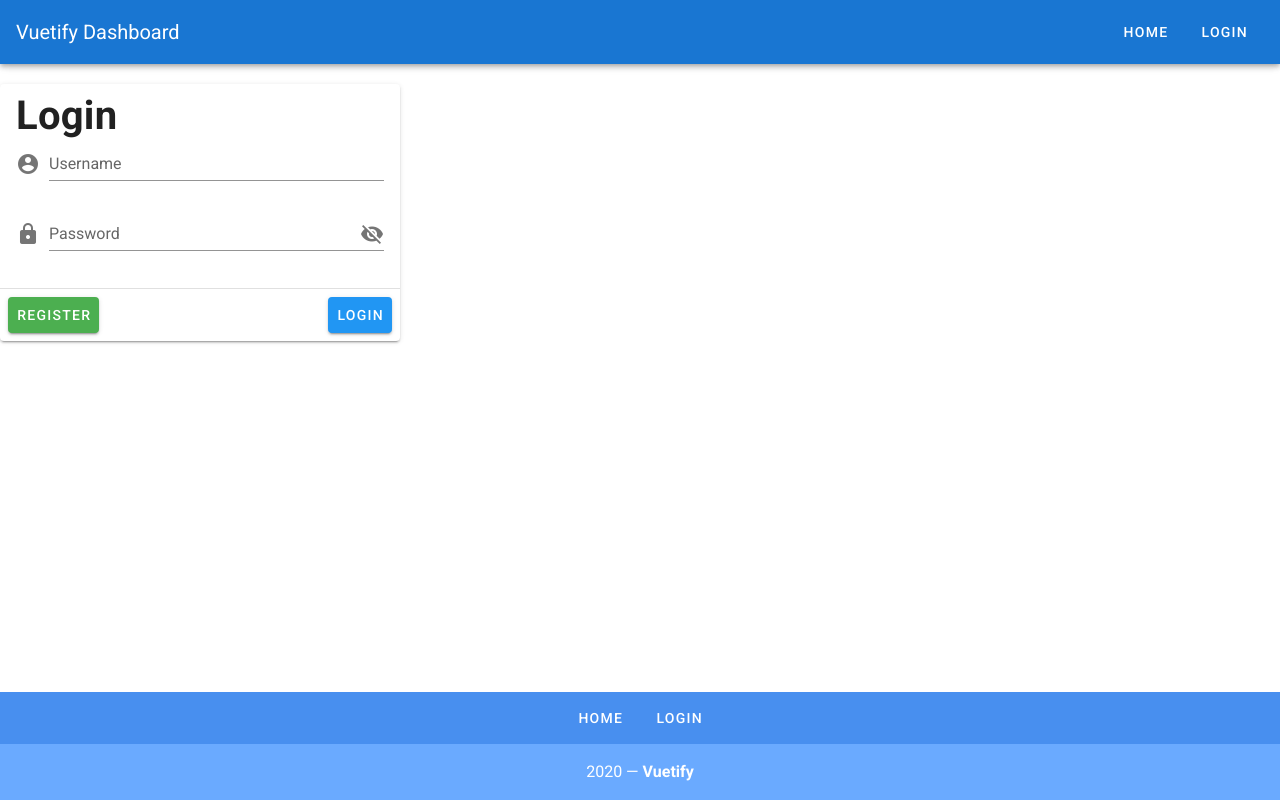
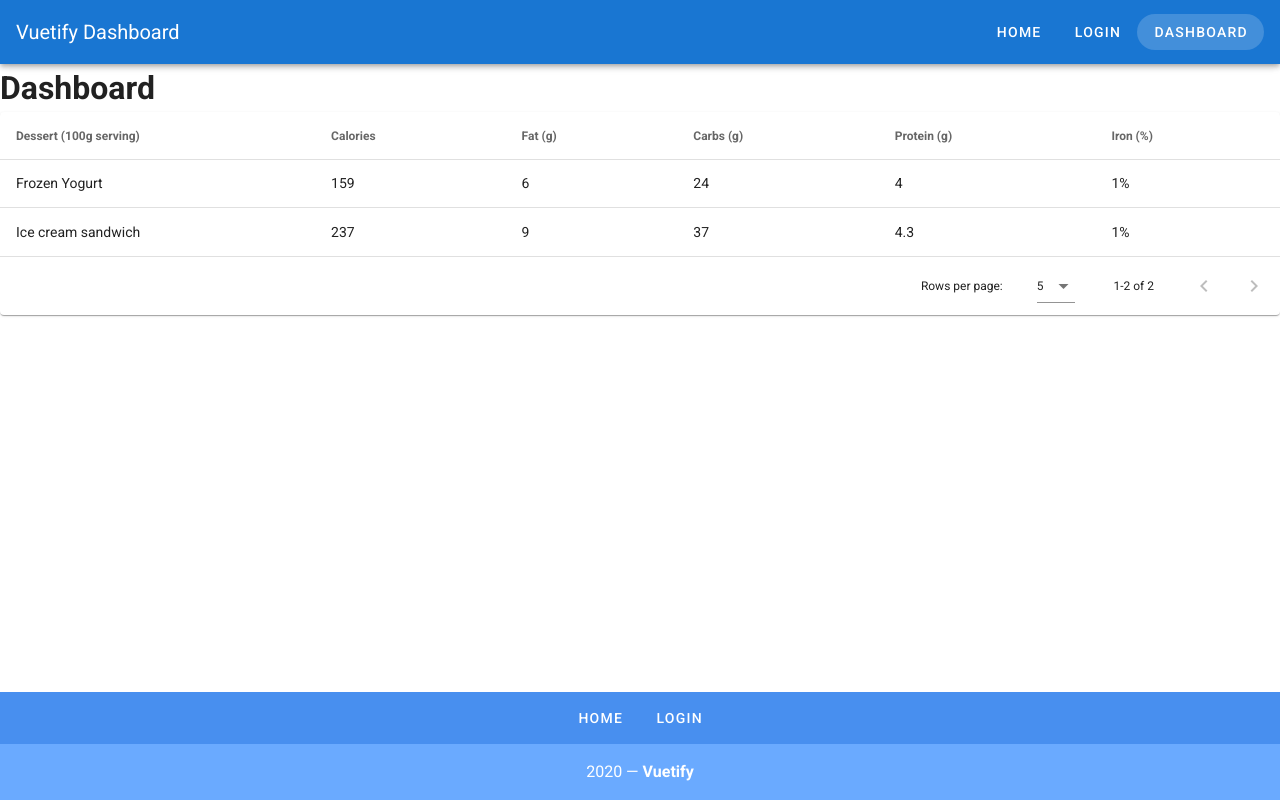
Before and after one commit to khepf/pttracker, a Vue app: page /dashboard in a window 1280 px wide. Built offline with nearby package versions, Linux system fonts and the light colour scheme.

Commit message:
dashboard page

```diff
--- a/src/App.vue
+++ b/src/App.vue
@@ -3,7 +3,7 @@
     <the-navbar />
 
     <v-content>
-      <login-card />
+      <router-view></router-view>
     </v-content>
     <the-footer />
   </v-app>
@@ -20,7 +20,6 @@
   name: "App",
   components: {
     TheNavbar,
-    LoginCard,
     TheFooter
   },
 
--- a/src/components/TheNavbar.vue
+++ b/src/components/TheNavbar.vue
@@ -2,8 +2,14 @@
   <v-app-bar app color="primary" dark>
     <v-toolbar-title>Vuetify Dashboard</v-toolbar-title>
     <v-spacer></v-spacer>
-    <v-btn text rounded>Home</v-btn>
-    <v-btn text rounded>Login</v-btn>
+    <v-btn
+      v-for="link in links"
+      :key="`${link.label}-header-link`"
+      text
+      rounded
+      :to="link.url"
+      >{{ link.label }}</v-btn
+    >
   </v-app-bar>
 </template>
 
@@ -11,6 +17,24 @@
 import Vue from "vue";
 
 export default Vue.extend({
-  name: "TheNavbar"
+  name: "TheNavbar",
+  data() {
+    return {
+      links: [
+        {
+          label: "Home",
+          url: "/"
+        },
+        {
+          label: "Login",
+          url: "/login"
+        },
+        {
+          label: "Dashboard",
+          url: "/dashboard"
+        }
+      ]
+    };
+  }
 });
 </script>
--- a/src/router/index.ts
+++ b/src/router/index.ts
@@ -13,11 +13,17 @@
   {
     path: "/about",
     name: "about",
-    // route level code-splitting
-    // this generates a separate chunk (about.[hash].js) for this route
-    // which is lazy-loaded when the route is visited.
-    component: () =>
-      import(/* webpackChunkName: "about" */ "../views/About.vue")
+    component: () => import(/* webpackChunkName: "about" */ "@/views/About.vue")
+  },
+  {
+    path: "/login",
+    name: "login",
+    component: () => import("@/views/LoginCard.vue")
+  },
+  {
+    path: "/dashboard",
+    name: "dashboard",
+    component: () => import("@/views/Dashboard.vue")
   }
 ];
 
--- /dev/null
+++ b/src/views/Dashboard.vue
@@ -0,0 +1,83 @@
+<template>
+  <div>
+    <h1>Dashboard</h1>
+    <v-data-table
+      :headers="headers"
+      :items="desserts"
+      :items-per-page="5"
+      class="elevation-1"
+      @click:row="selectRow"
+    ></v-data-table>
+    <v-snackbar v-model="snackbar">
+      You have selected {{ currentItem }}
+      <v-btn color="pink" text @click="snackbar = false">
+        Close
+      </v-btn>
+    </v-snackbar>
+  </div>
+</template>
+
+<script lang="ts">
+import Vue from "vue";
+
+interface DashBoardEvent {
+  name: string;
+  calories: number;
+  fat: number;
+  carbs: number;
+  protein: number;
+  iron: string;
+}
+
+const DashboardPage = Vue.extend({
+  name: "DashboardPage",
+  data() {
+    return {
+      currentItem: "",
+      snackbar: false,
+      headers: [
+        {
+          text: "Dessert (100g serving)",
+          align: "left",
+          sortable: false,
+          value: "name"
+        },
+        { text: "Calories", value: "calories" },
+        { text: "Fat (g)", value: "fat" },
+        { text: "Carbs (g)", value: "carbs" },
+        { text: "Protein (g)", value: "protein" },
+        { text: "Iron (%)", value: "iron" }
+      ],
+      desserts: [
+        {
+          name: "Frozen Yogurt",
+          calories: 159,
+          fat: 6.0,
+          carbs: 24,
+          protein: 4.0,
+          iron: "1%"
+        },
+        {
+          name: "Ice cream sandwich",
+          calories: 237,
+          fat: 9.0,
+          carbs: 37,
+          protein: 4.3,
+          iron: "1%"
+        }
+        // The rest of the data was removed
+        // to shorten the length of the code sample
+        // in this article
+      ]
+    };
+  },
+  methods: {
+    selectRow(event: DashBoardEvent) {
+      this.snackbar = true;
+      this.currentItem = event.name;
+    }
+  }
+});
+
+export default DashboardPage;
+</script>
--- a/src/views/Home.vue
+++ b/src/views/Home.vue
@@ -1,7 +1,6 @@
 <template>
   <div class="home">
-    <img alt="Vue logo" src="../assets/logo.png" />
-    <HelloWorld msg="Welcome to Your Vue.js App" />
+    <HelloWorld />
   </div>
 </template>
 
--- a/tsconfig.json
+++ b/tsconfig.json
@@ -1,7 +1,7 @@
 {
   "compilerOptions": {
-    "target": "esnext",
-    "module": "esnext",
+    "target": "es5",
+    "module": "es5",
     "strict": true,
     "jsx": "preserve",
     "importHelpers": true,
```
Also changed, not shown: src/views/LoginCard.vue (renamed from src/components/LoginCard.vue).
